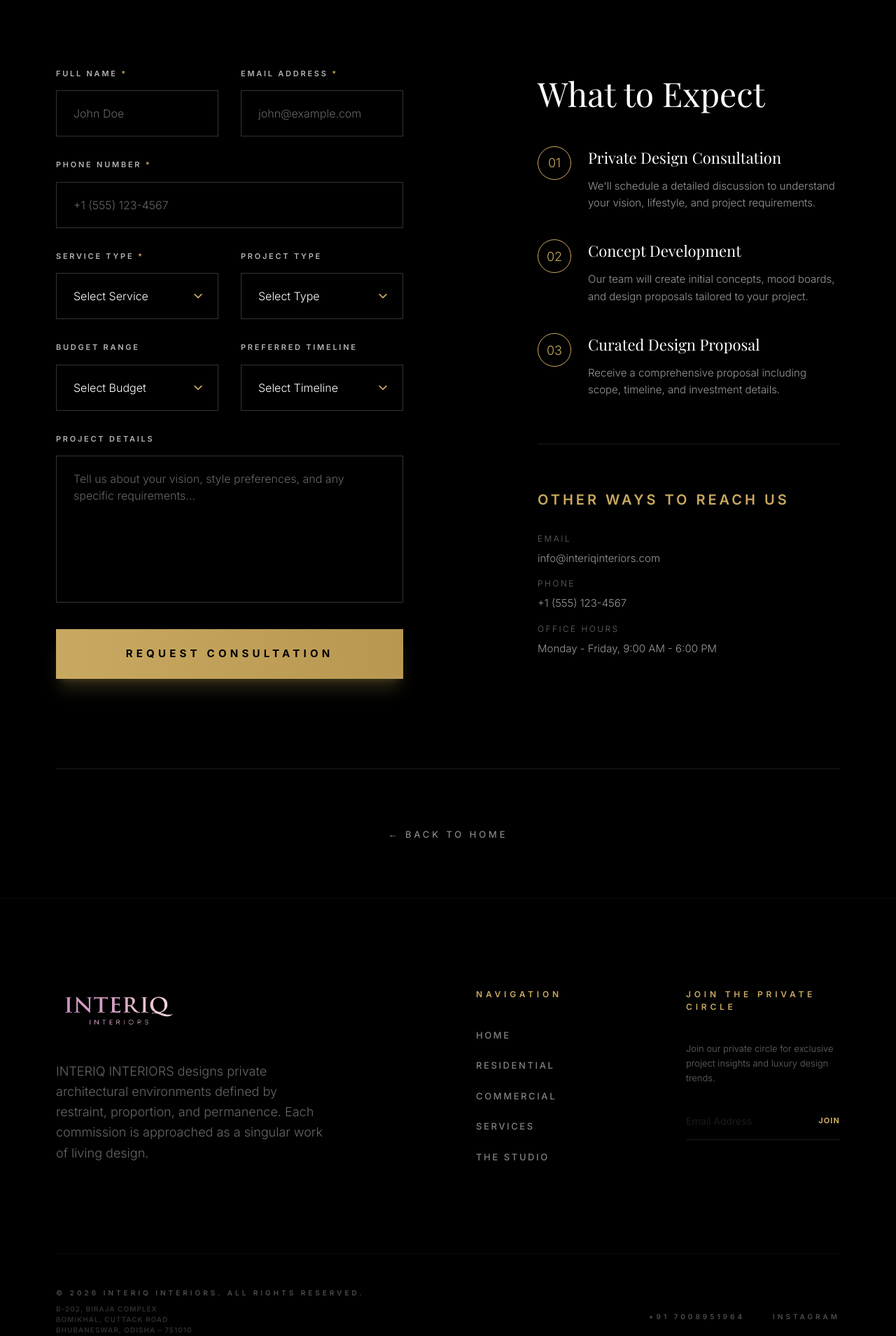
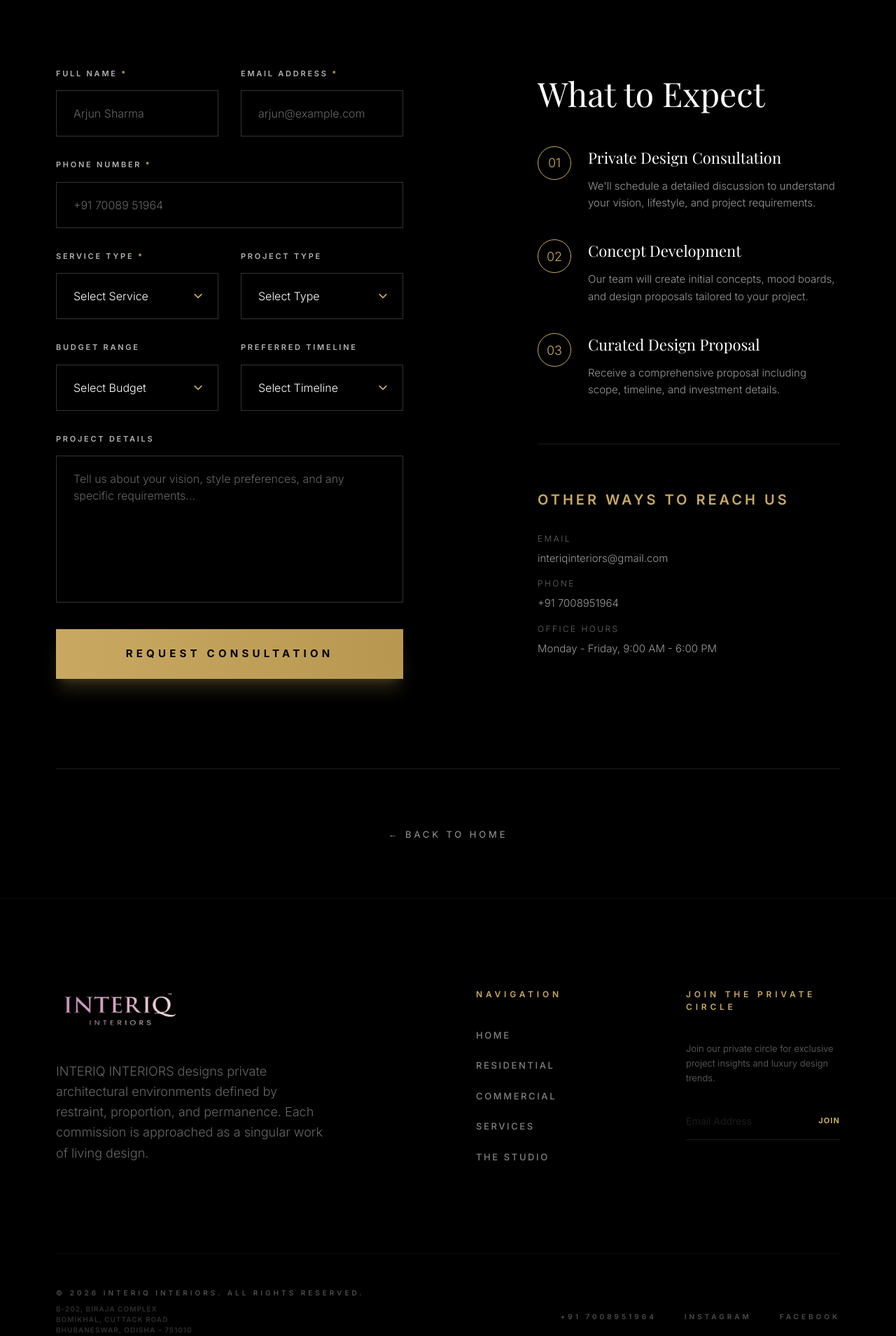
Before and after one commit to Durgaprasd25d/ILS, a React (Vite) app: page /book-consultation in a window 1280 px wide. Shown: the part 520-2429 px from the top of the page at 70% size. Built offline with nearby package versions, Linux system fonts and the light colour scheme; a web font is replaced by a local one.

Commit message:
feat: Update social media links, logo path and size, and refine contact details and form placeholders.

```diff
--- a/src/components/Footer.jsx
+++ b/src/components/Footer.jsx
@@ -106,7 +106,8 @@ const Footer = () => {
                     </div>
                     <div className="flex gap-10">
                         <a href="https://wa.me/917008951964" target="_blank" rel="noopener noreferrer" className="hover:text-[#c9a961] transition-colors uppercase">+91 7008951964</a>
-                        <a href="https://www.instagram.com/interiqinteriors" target="_blank" rel="noopener noreferrer" className="hover:text-[#c9a961] transition-colors uppercase">INSTAGRAM</a>
+                        <a href="https://www.instagram.com/interiqinteriors?igsh=MWYzcDdpOWpjdzh1bQ%3D%3D&utm_source=qr" target="_blank" rel="noopener noreferrer" className="hover:text-[#c9a961] transition-colors uppercase">INSTAGRAM</a>
+                        <a href="https://www.facebook.com/profile.php?id=61587270160802" target="_blank" rel="noopener noreferrer" className="hover:text-[#c9a961] transition-colors uppercase">FACEBOOK</a>
                     </div>
                 </div>
             </div>
--- a/src/components/Navigation.jsx
+++ b/src/components/Navigation.jsx
@@ -2,7 +2,7 @@ import { useState, useEffect, useRef } from 'react'
 import { Link, useLocation } from 'react-router'
 import { motion, AnimatePresence } from 'framer-motion'
 import headerBg from '../assets/headerbgimage.jpeg'
-import brandLogo from '../assets/logo.png'
+import brandLogo from '../../logo.png'
 
 const Navigation = () => {
     const [isOpen, setIsOpen] = useState(false)
@@ -64,7 +64,7 @@ const Navigation = () => {
                     <img
                         src={brandLogo}
                         alt="INTERIQ"
-                        className="h-10 lg:h-12 w-auto object-contain brightness-110 contrast-110 hover:scale-105 transition-transform duration-500"
+                        className="h-14 lg:h-24 w-auto object-contain brightness-110 contrast-110 hover:scale-105 transition-transform duration-500"
                     />
                 </Link>
 
--- a/src/pages/BookConsultation.jsx
+++ b/src/pages/BookConsultation.jsx
@@ -145,7 +145,7 @@ const BookConsultation = () => {
                                             onChange={handleChange}
                                             required
                                             className={inputClasses}
-                                            placeholder="John Doe"
+                                            placeholder="Arjun Sharma"
                                             style={{ fontFamily: "'Inter', sans-serif" }}
                                         />
                                     </div>
@@ -160,7 +160,7 @@ const BookConsultation = () => {
                                             onChange={handleChange}
                                             required
                                             className={inputClasses}
-                                            placeholder="john@example.com"
+                                            placeholder="arjun@example.com"
                                             style={{ fontFamily: "'Inter', sans-serif" }}
                                         />
                                     </div>
@@ -178,7 +178,7 @@ const BookConsultation = () => {
                                         onChange={handleChange}
                                         required
                                         className={inputClasses}
-                                        placeholder="+1 (555) 123-4567"
+                                        placeholder="+91 70089 51964"
                                         style={{ fontFamily: "'Inter', sans-serif" }}
                                     />
                                 </div>
@@ -385,11 +385,13 @@ const BookConsultation = () => {
                             <div className="space-y-4 text-white/60 text-[15px] font-light" style={{ fontFamily: "'Inter', sans-serif" }}>
                                 <p>
                                     <span className="text-white/40 uppercase text-[12px] tracking-[0.2em] block mb-2">Email</span>
-                                    info@interiqinteriors.com
+                                    interiqinteriors@gmail.com
+
+
                                 </p>
                                 <p>
                                     <span className="text-white/40 uppercase text-[12px] tracking-[0.2em] block mb-2">Phone</span>
-                                    +1 (555) 123-4567
+                                    +91 7008951964
                                 </p>
                                 <p>
                                     <span className="text-white/40 uppercase text-[12px] tracking-[0.2em] block mb-2">Office Hours</span>
--- a/src/pages/Contact.jsx
+++ b/src/pages/Contact.jsx
@@ -110,7 +110,7 @@ const Contact = () => {
                                             onChange={handleChange}
                                             required
                                             className="w-full bg-transparent border-b border-white/10 py-4 focus:border-[#c9a961] outline-none transition-all placeholder:text-white/10"
-                                            placeholder="Your Name"
+                                            placeholder="Aarav Singh"
                                         />
                                     </div>
                                     <div className="space-y-2 group">
@@ -122,7 +122,7 @@ const Contact = () => {
                                             onChange={handleChange}
                                             required
                                             className="w-full bg-transparent border-b border-white/10 py-4 focus:border-[#c9a961] outline-none transition-all placeholder:text-white/10"
-                                            placeholder="your@email.com"
+                                            placeholder="aarav@singh.com"
                                         />
                                     </div>
                                 </div>
@@ -181,7 +181,7 @@ const Contact = () => {
                             <div className="flex flex-wrap gap-12 text-[11px] tracking-[0.3em] font-bold text-white/40">
                                 <a href="https://www.instagram.com/interiqinteriors?igsh=MWYzcDdpOWpjdzh1bQ%3D%3D&utm_source=qr" target="_blank" rel="noopener noreferrer" className="hover:text-white transition-colors">INSTAGRAM</a>
                                 <a href="https://wa.me/917008951964" target="_blank" rel="noopener noreferrer" className="hover:text-white transition-colors">WHATSAPP</a>
-                                <span className="hover:text-white cursor-pointer transition-colors">LINKEDIN</span>
+                                <a href="https://www.facebook.com/profile.php?id=61587270160802" target="_blank" rel="noopener noreferrer" className="hover:text-white transition-colors">FACEBOOK</a>
                             </div>
                         </div>
                     </motion.div>
```
Also changed, not shown: logo.png.
